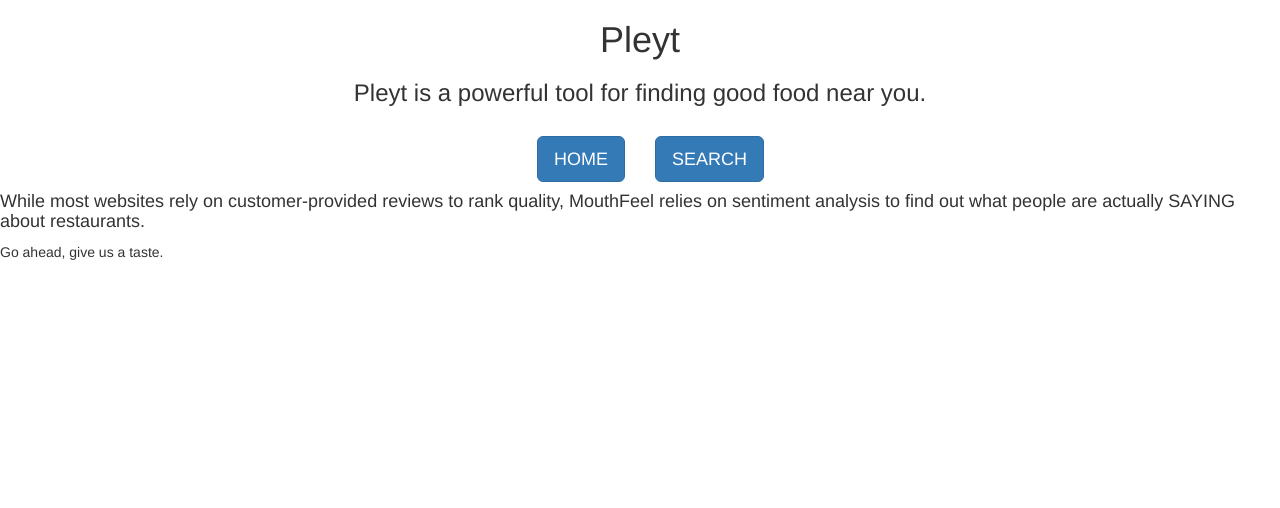
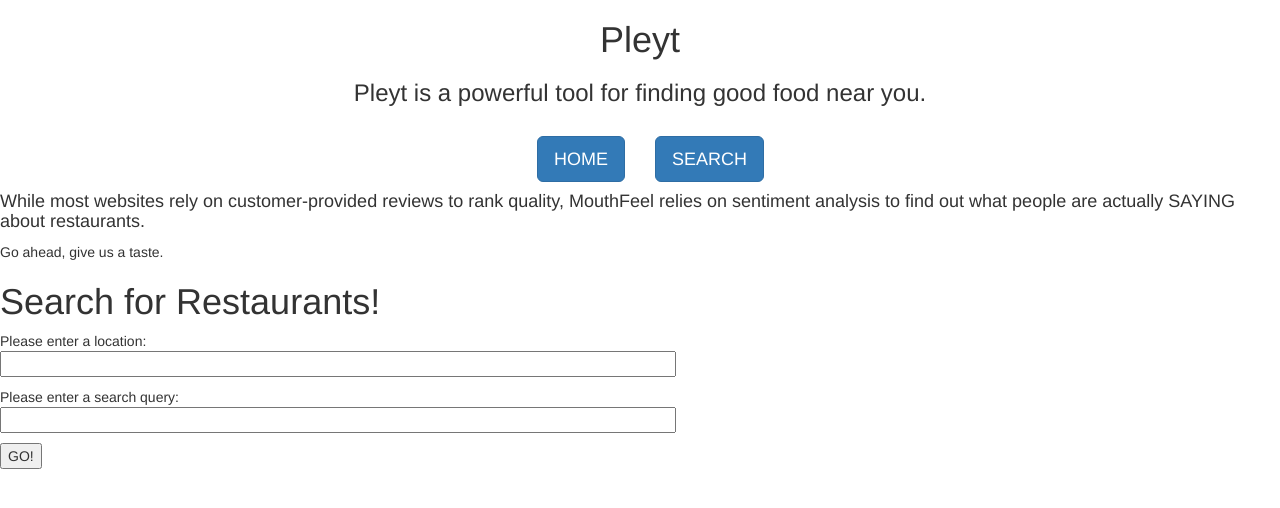
Before and after one commit to themailman05/PlaytRate, a Flask app: template app/templates/index.html in a window 1280 px wide. Shown: the top 508 px of the page. Run offline with Flask 2, Linux system fonts and the light colour scheme; the template is opened without the code that fills it: values that come from a table or form of the project are taken from there, others are empty; parts of the project's set-up code (start-up, migrations or seed data) failed here and were passed over; some libraries are stand-ins or nearby versions; some web fonts are replaced.

Commit message:
Put form on homepage

```diff
--- a/app/templates/index.html
+++ b/app/templates/index.html
@@ -4,6 +4,19 @@
       <h4>While most websites rely on customer-provided reviews to rank quality, MouthFeel relies on sentiment analysis to find out what people are actually SAYING about restaurants.</h4>
       <p>Go ahead, give us a taste.</p>
    </section>
+     <h1> Search for Restaurants!</h1>
+  <form id="search" action="{{ url_for('results') }}" method="post" name="search">
+     {{ form.hidden_tag() }}
+     <p>
+        Please enter a location:<br>
+        {{ form.location(size=80) }}<br>
+     </p>
+     <p>
+        Please enter a search query:<br>
+        {{ form.searchquery(size=80) }}<br>
+     </p>
+     <p><input type="submit" value="GO!"></p>
+  </form>
    {% if recent %}
    <div id = 'recent'>
      <h4>Here is a list of some random results we have calculated:</h4>
```
Also changed, not shown: app/views.py (+6 -2 lines).
